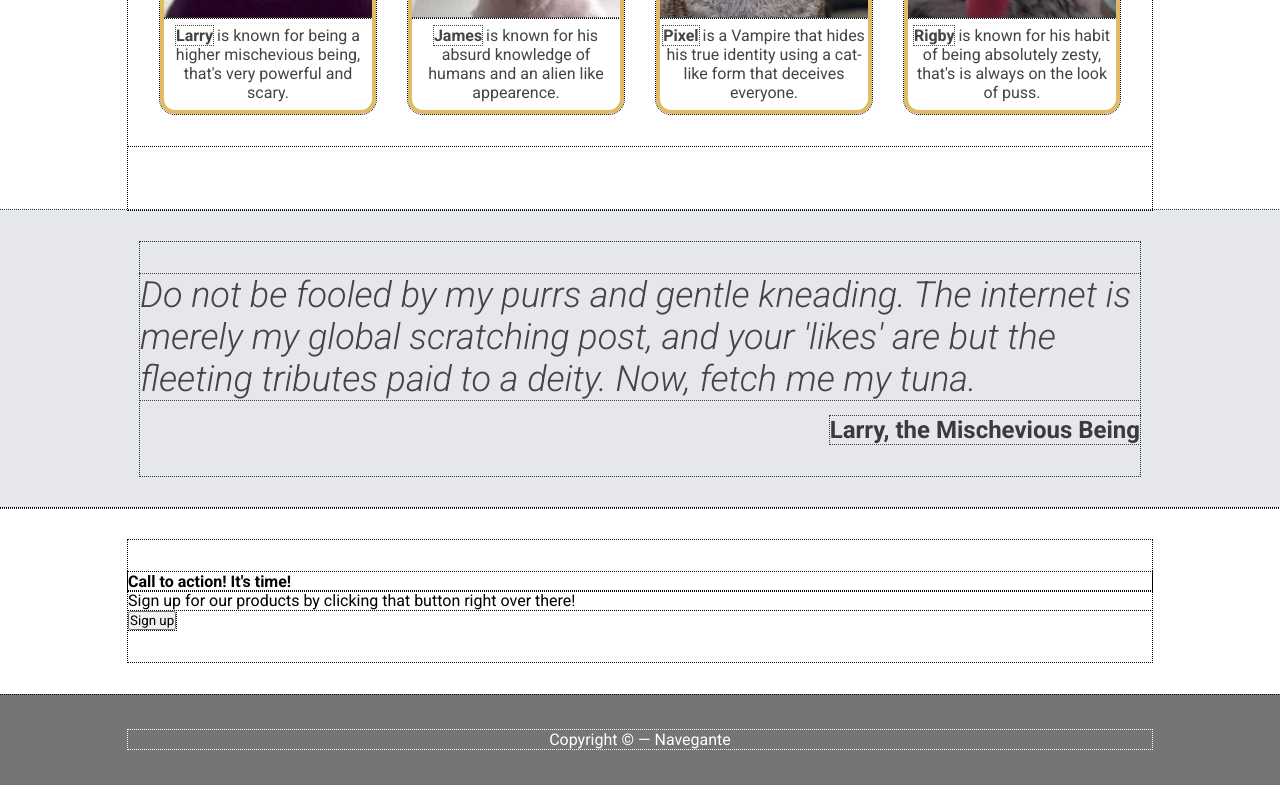
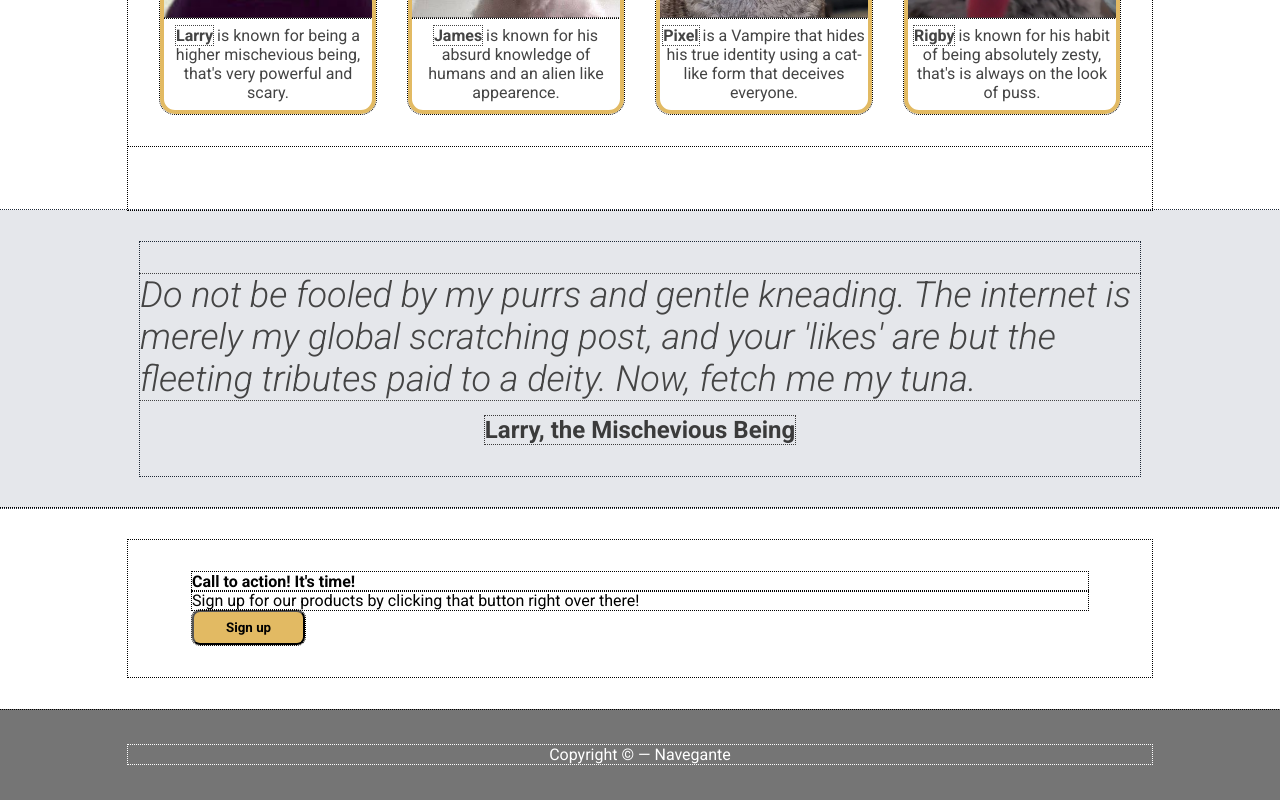
Before and after one commit to naveganth/odin-landing-page, a plain HTML site: page index.html in a window 1280 px wide. Shown: the part 1068-1868 px from the top of the page. Drawn offline with Linux system fonts and the light colour scheme.

Commit message:
Complete modal with button

```diff
--- a/styles.css
+++ b/styles.css
@@ -162,10 +162,32 @@ a {
   font-weight: bold;
   font-size: x-large;
 }
+
 /* Modal Section */
+.modal {
+  padding: 32px 64px;
+}
 
-.modal {
-  padding: 32px 0;
+.modal-container {
+  background-color: var(--secondary);
+  display: flex;
+  justify-content: center;
+  align-items: center;
+}
+
+.modal-container h4,
+p {
+  margin-right: auto;
+  text-align: left;
+  flex: 1;
+}
+
+.modal button {
+  color: var(--logo);
+  background-color: var(--secondary);
+  padding: 8px 32px;
+  border-radius: 8px;
+  font-weight: bold;
 }
 
 footer {
```
